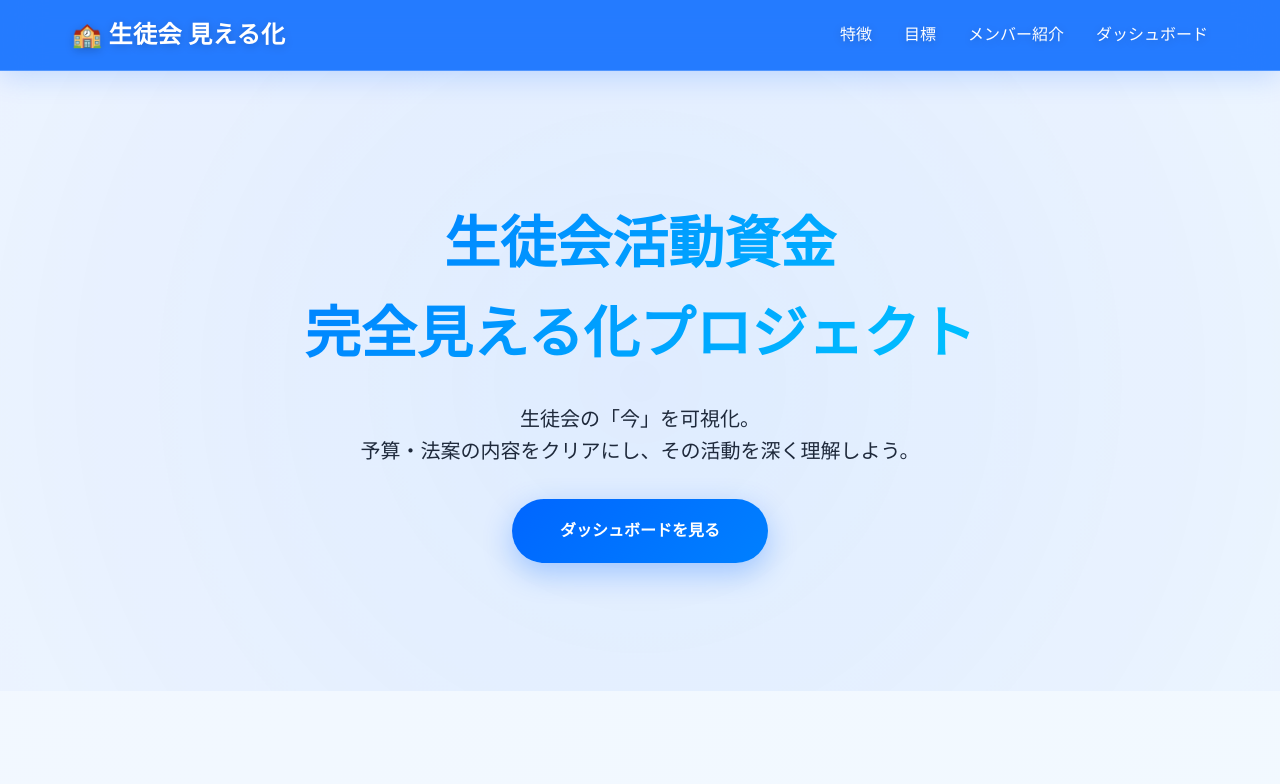
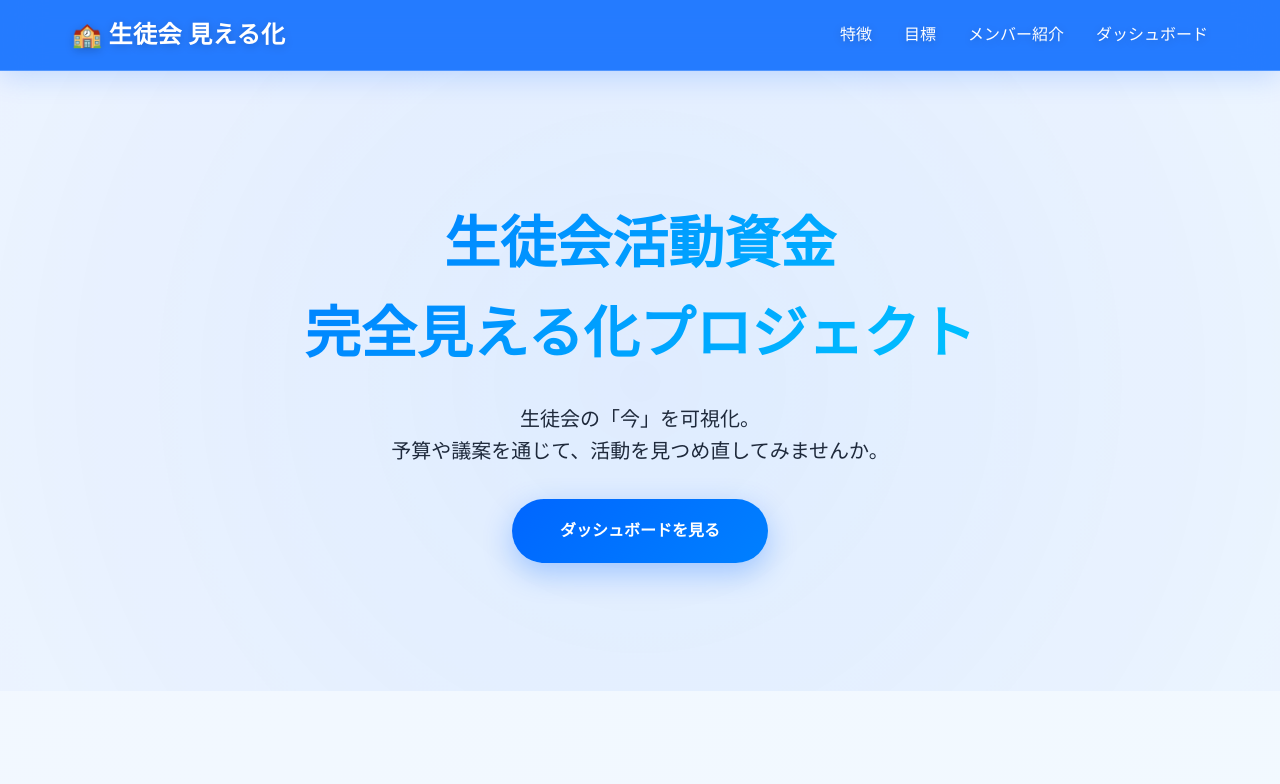
Before and after one commit to Fuku856/gov-edu-fci, a plain HTML site: page index.html in a window 1280 px wide. Shown: the top 784 px of the page. Drawn offline with Linux system fonts and the light colour scheme.

Commit message:
Update index.html to refine the description of the student council project for improved clarity and engagement.

```diff
--- a/index.html
+++ b/index.html
@@ -24,7 +24,7 @@
     <section class="hero">
         <div class="hero-content">
             <h1>生徒会活動資金<br>完全見える化プロジェクト</h1>
-            <p>生徒会の「今」を可視化。<br>予算・法案の内容をクリアにし、その活動を深く理解しよう。</p>
+            <p>生徒会の「今」を可視化。<br>予算や議案を通じて、活動を見つめ直してみませんか。</p>
             <a href="#dashboard" class="cta-button">ダッシュボードを見る</a>
         </div>
     </section>
```
